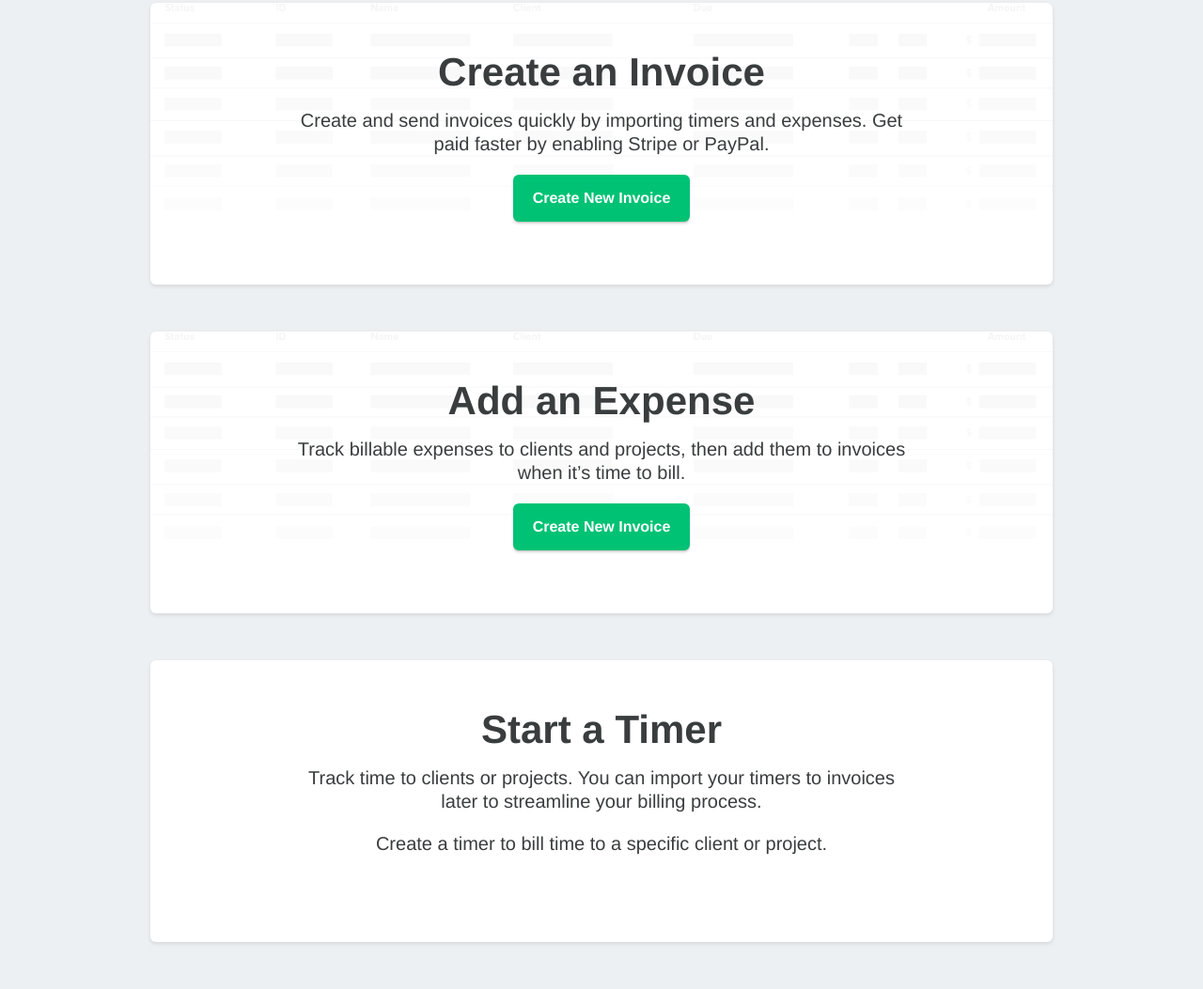
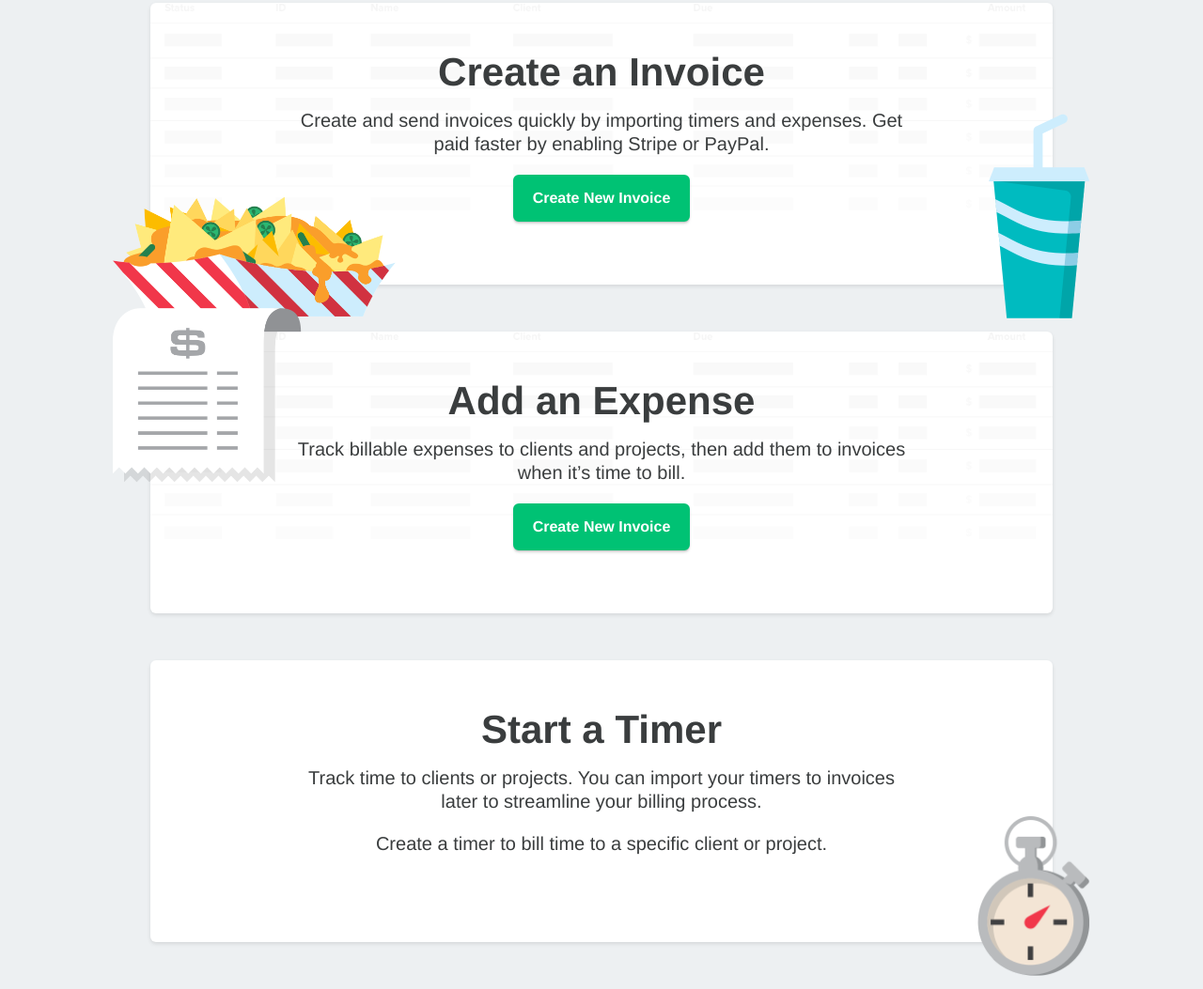
Before and after one commit to cjmox/ballpark_zero, a plain HTML site: page index.html in a window 1280 px wide. Shown: the part 1097-2150 px from the top of the page at 94% size. Drawn offline with nearby package versions, Linux system fonts and the light colour scheme; the site is published under a folder, as on GitHub Pages, so addresses that start at the root find nothing.

Commit message:
trying to fix image paths

```diff
--- a/index.html
+++ b/index.html
@@ -27,7 +27,7 @@
                 <a href="#" class="bpbtn bpbtn-success bpbtn-lg">Add New Client</a>
             </div>
             <div class="zero-illo">
-                <img src="/img/bg-zero-clients.png" alt="">
+                <img src="./img/bg-zero-clients.png" alt="">
             </div>
         </div>
 
@@ -39,7 +39,7 @@
                 <a href="#" class="bpbtn bpbtn-success bpbtn-lg">Add New Project</a>
             </div>
             <div class="zero-illo">
-                <img src="/img/bg-zero-projects.png" alt="">
+                <img src="./img/bg-zero-projects.png" alt="">
             </div>
         </div>
 
@@ -63,10 +63,10 @@
                 <a href="#" class="bpbtn bpbtn-success bpbtn-lg">Create New Invoice</a>
             </div>
             <div class="zero-illo zero-illo-left">
-                <img src="/img/bg-zero-invoice1.png" alt="">
+                <img src="./img/bg-zero-invoice1.png" alt="">
             </div>
             <div class="zero-illo">
-                <img src="/img/bg-zero-invoice2.png" alt="">
+                <img src="./img/bg-zero-invoice2.png" alt="">
             </div>
         </div>
 
@@ -78,7 +78,7 @@
                 <a href="#" class="bpbtn bpbtn-success bpbtn-lg">Create New Invoice</a>
             </div>
             <div class="zero-illo">
-                <img src="/img/bg-zero-expenses.png" alt="">
+                <img src="./img/bg-zero-expenses.png" alt="">
             </div>
         </div>
 
@@ -94,7 +94,7 @@
                 <p>Create a timer to bill time to a specific client or project.</p>
             </div>
             <div class="zero-illo">
-                <img src="/img/bg-zero-timers.png" alt="">
+                <img src="./img/bg-zero-timers.png" alt="">
             </div>
         </div>
 
```
